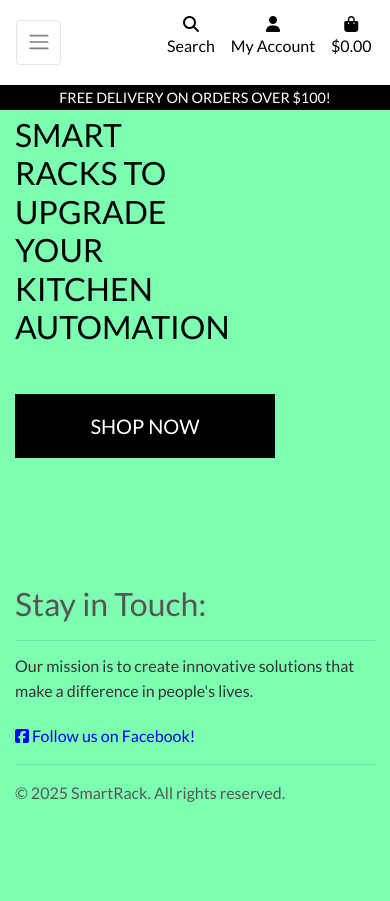
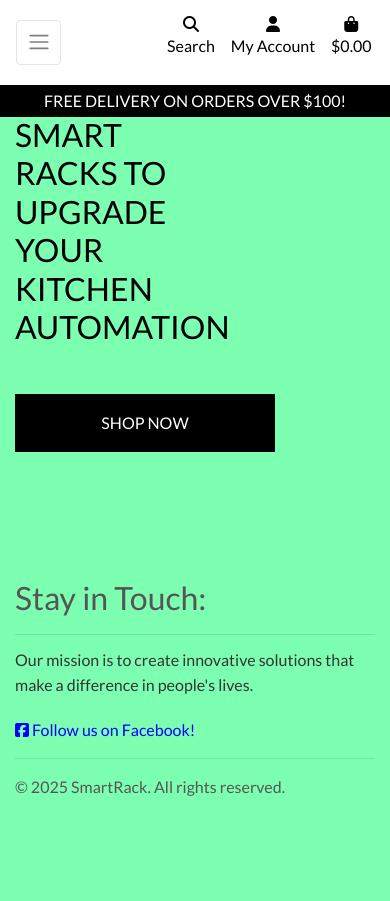
Before and after one commit to aremandanaveenkumar/SmartRack, a Django app: page / in a window 390 px wide. After the commit the page ends 796 px from the top, so only its background shows below. Run offline with Django 3.2, Linux system fonts and the light colour scheme; parts of the project's set-up code (start-up, migrations or seed data) failed here and were passed over; some libraries are stand-ins or nearby versions.

Commit message:
Fix more accesibility issues from lighthouse

```diff
--- a/home/templates/home/index.html
+++ b/home/templates/home/index.html
@@ -18,9 +18,9 @@
         <div class="col-7 col-md-6 my-auto">
             <span class="display-4 logo-font text-black"><strong>Smart Racks</strong> to upgrade your <strong>Kitchen Automation</strong></span>
             <div class="my-5">
-                <h4>
+                <p>
                     <a href="{% url 'products' %}" class="shop-now-button btn btn-lg rounded-0 text-uppercase py-3">Shop Now</a>
-                </h4>
+                </p>
             </div>
         </div>
     </div>
--- a/static/css/base.css
+++ b/static/css/base.css
@@ -1,4 +1,4 @@
-html {
+shop-now-buttonhtml {
     height: 100%;
 }
 
@@ -23,6 +23,10 @@ body {
     text-transform: uppercase;
 }
 
+.delivery-p {
+    font-size: 25px;
+}
+
 .main-logo-link {
     width: fit-content;
 }
@@ -31,6 +35,7 @@ body {
     background: black;
     color: white;
     min-width: 260px;
+    font-size: 25px;
 }
 
 .btn-black {
@@ -368,6 +373,15 @@ input[name='q']::placeholder {
         font-size: 2rem;
     }
 
+    .delivery-p {
+    font-size: 16px;
+    }
+
+    .shop-now-button {
+    font-size: 16px;
+    }
+}
+
     .nav-link {
         padding: 0.15rem;
     }
--- a/templates/base.html
+++ b/templates/base.html
@@ -130,7 +130,7 @@
         </div>
         <div id="delivery-banner" class="row text-center">
             <div class="col bg-black text-white">
-                <h4 class="logo-font my-1">Free delivery on orders over ${{ free_shipping_threshold }}!</h4>
+                <p class="logo-font my-1 delivery-p">Free delivery on orders over ${{ free_shipping_threshold }}!</p>
             </div>
         </div>
     </header>
```
